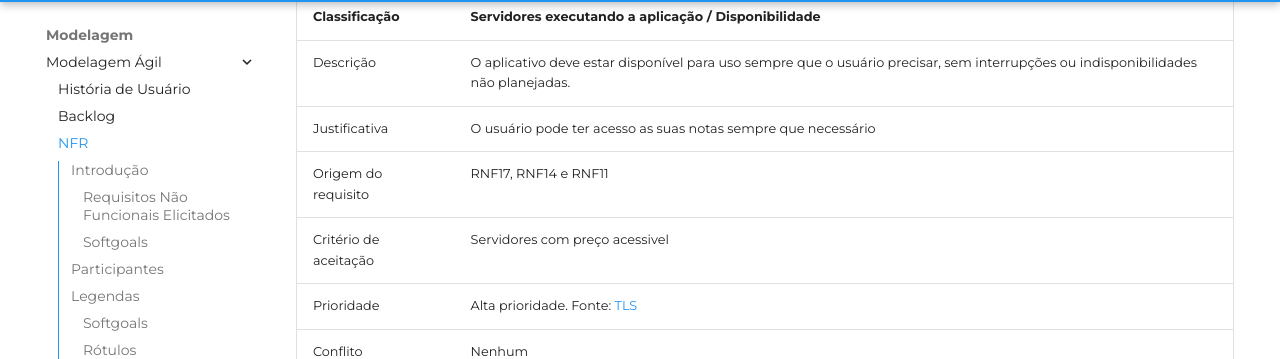
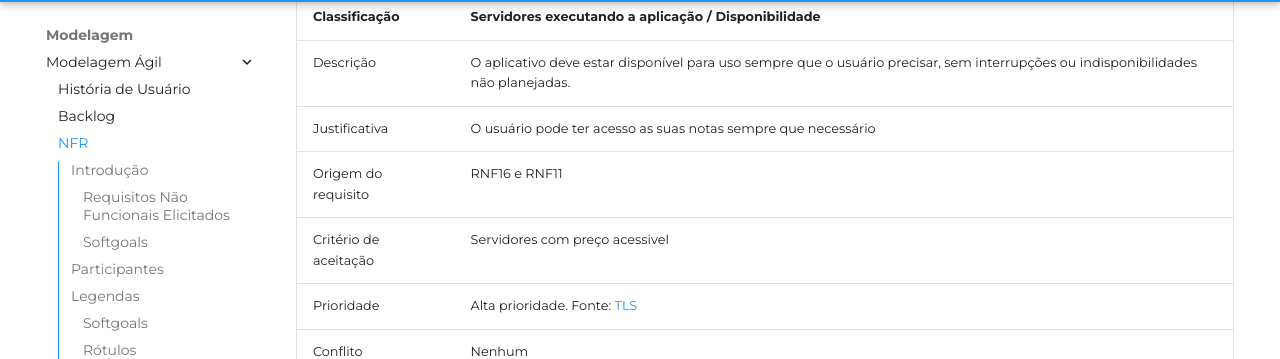
Before and after one commit to Requisitos-de-Software/2023.1-Simplenote, an MkDocs documentation site: the page built from docs/modelagem/nfr.md, in a window 1280 px wide and 900 px high, scrolled down 7156 px. Shown: the part 94-453 px from the top of the window. Built offline with MkDocs 1.6.1 and Material for MkDocs 9.7.7, drawn with Linux system fonts in a browser that asks for light colours; some web fonts are replaced; comment, search, counter and statistics services are not loaded.

Commit message:
Update nfr.md

```diff
--- a/docs/modelagem/nfr.md
+++ b/docs/modelagem/nfr.md
@@ -254,7 +254,7 @@ Tabela 8: Cartões de Especificação .... , Autor(a): Beatriz
 | ----------------------|--|
 | Descrição             | O aplicativo deve estar disponível para uso sempre que o usuário precisar, sem interrupções ou indisponibilidades não planejadas. |
 | Justificativa         | O usuário pode ter acesso as suas notas sempre que necessário |
-| Origem do requisito   | RNF17, RNF14 e RNF11 |
+| Origem do requisito   | RNF16 e RNF11 |
 | Critério de aceitação | Servidores com preço acessivel |
 | Prioridade            | Alta prioridade.  Fonte: [TLS](https://requisitos-de-software.github.io/2023.1-Simplenote/elicitacao/Prioriza%C3%A7%C3%A3o/ThreeLevelScale/) |
 | Conflito              | Nenhum |
```
